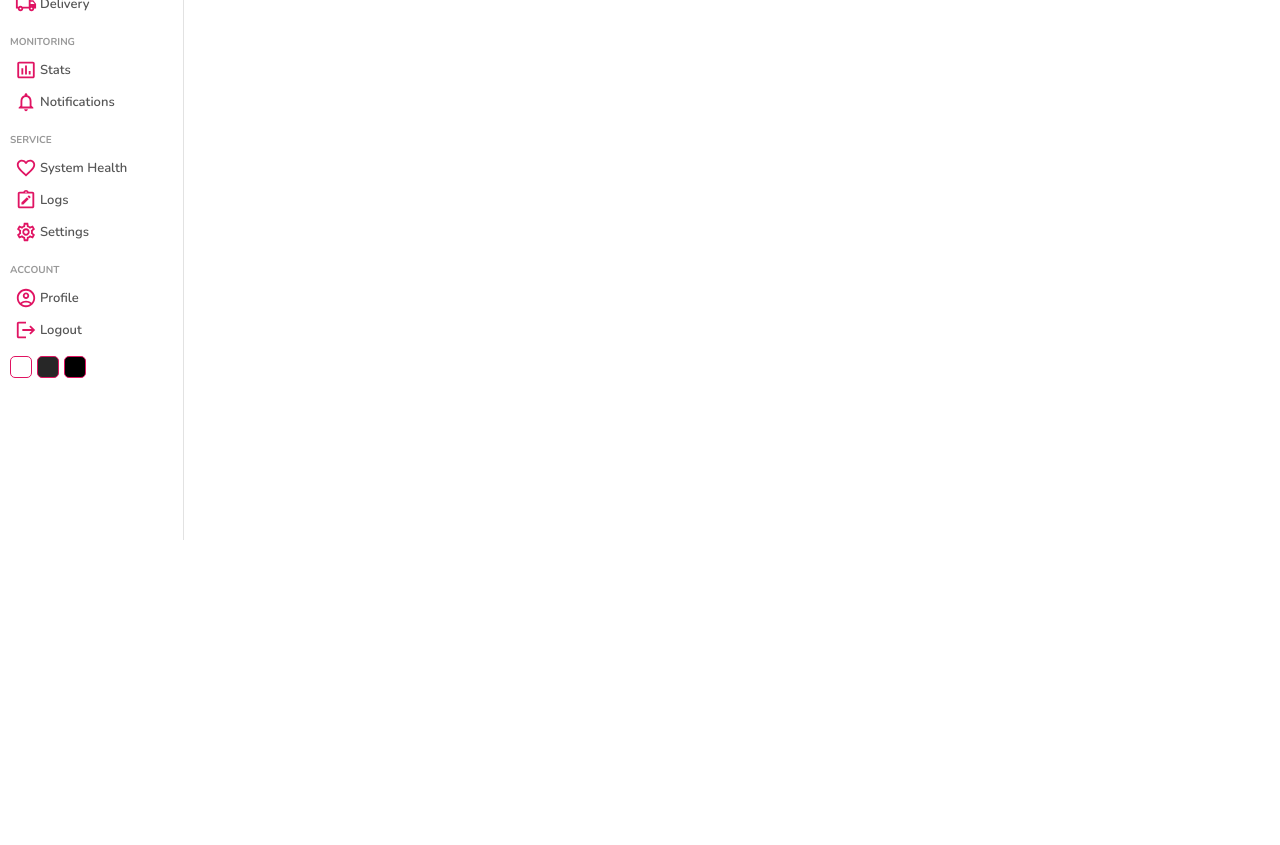
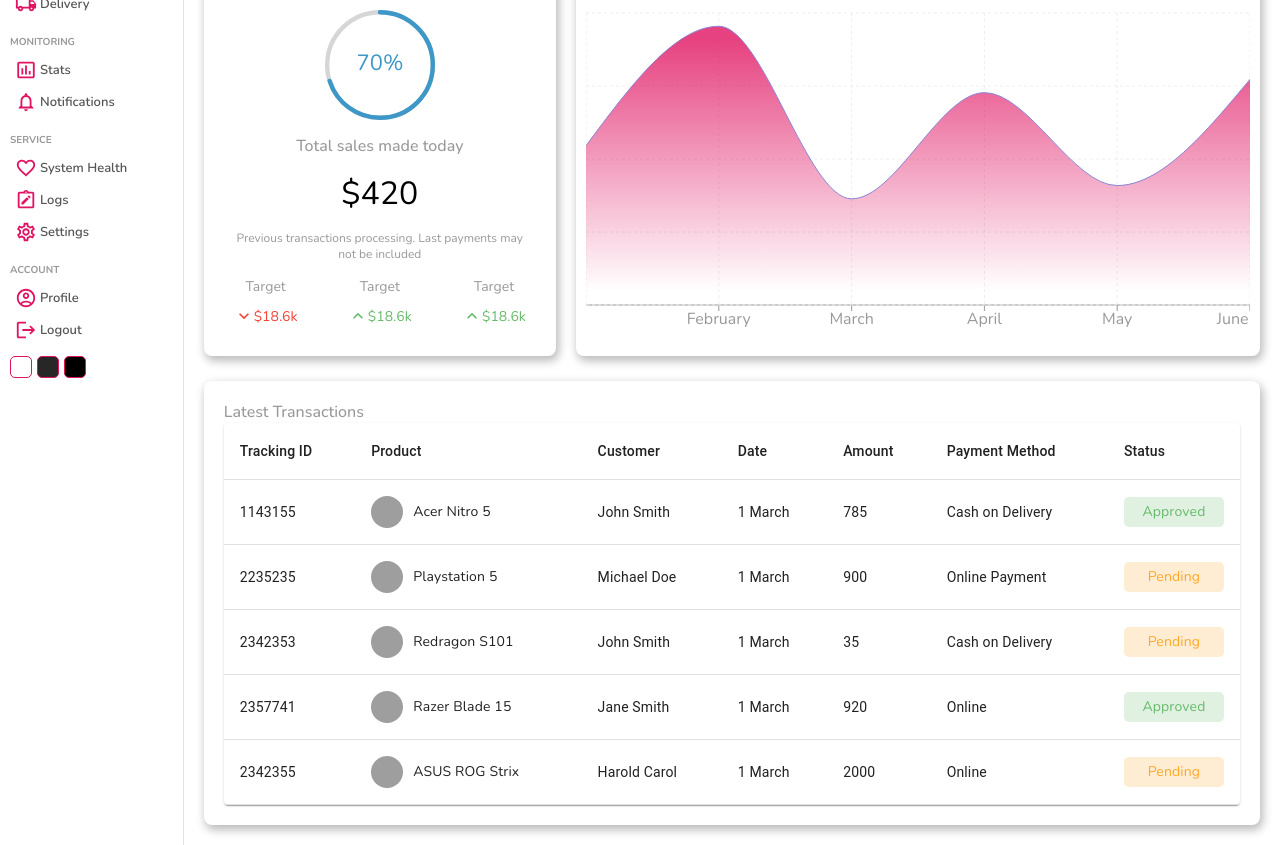
Before and after one commit to amasin76/admin-dashboard-react, a React (Create React App) app: page / in a window 1280 px wide. Shown: the part 260-1105 px from the top of the page. Before the commit the page ends 800 px from the top, so only its background shows below. Built offline with nearby package versions, Linux system fonts and the light colour scheme; grey boxes are pictures that could not be loaded.

Commit message:
add "Featured" section

```diff
--- a/src/pages/home/Home.jsx
+++ b/src/pages/home/Home.jsx
@@ -1,5 +1,8 @@
+import Chart from "../../components/chart/Chart";
+import Featured from "../../components/featured/Featured";
 import Navbar from "../../components/navbar/Navbar";
 import Sidebar from "../../components/sidebar/Sidebar";
+import Table from "../../components/table/Table";
 import Widget from "../../components/widget/Widget";
 import "./home.scss";
 
@@ -15,6 +18,14 @@ const Home = () => {
           <Widget type="earning" />
           <Widget type="balance" />
         </div>
+        <div className="charts">
+          <Featured />
+          <Chart />
+        </div>
+        <div className="listContainer">
+          <div className="listTitle">Latest Transactions</div>
+          <Table />
+        </div>
       </div>
     </div>
   );
--- a/src/pages/home/home.scss
+++ b/src/pages/home/home.scss
@@ -1,13 +1,33 @@
+@import "../../assets/styles/variables";
+
 .home {
   display: flex;
 
   .homeContainer {
     flex: 6;
 
-    .widgets {
+    .widgets,
+    .charts {
       display: flex;
       padding: 20px;
       gap: 20px;
     }
+
+    .charts {
+      padding: 5px 20px;
+    }
+
+    .listContainer {
+      -webkit-box-shadow: 2px 4px 10px 1px rgba(0, 0, 0, 0.47);
+      box-shadow: 2px 4px 10px 1px rgba(0, 0, 0, 0.27);
+      border-radius: $primary-border-radius;
+      margin: 20px;
+      padding: 20px;
+
+      .listTitle {
+        font-weight: 500;
+        color: $text-gray-color;
+      }
+    }
   }
 }
```
